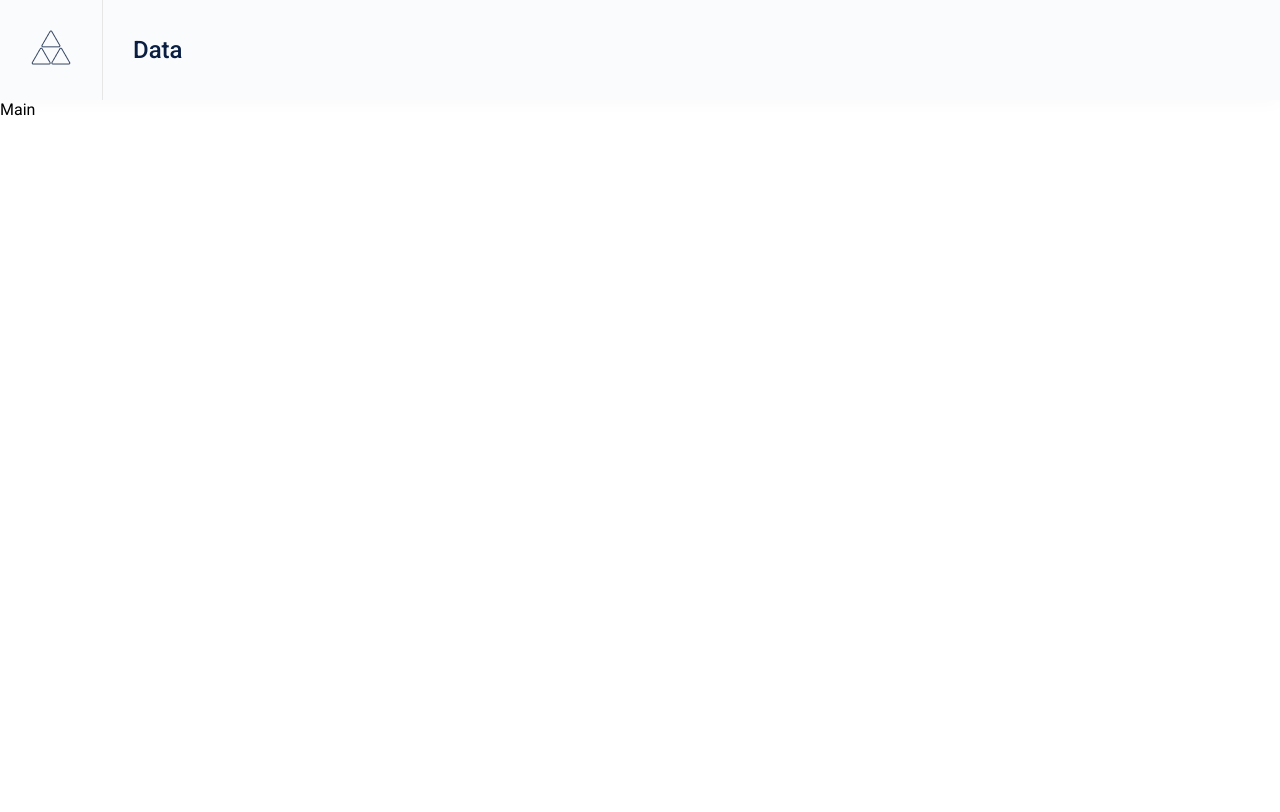
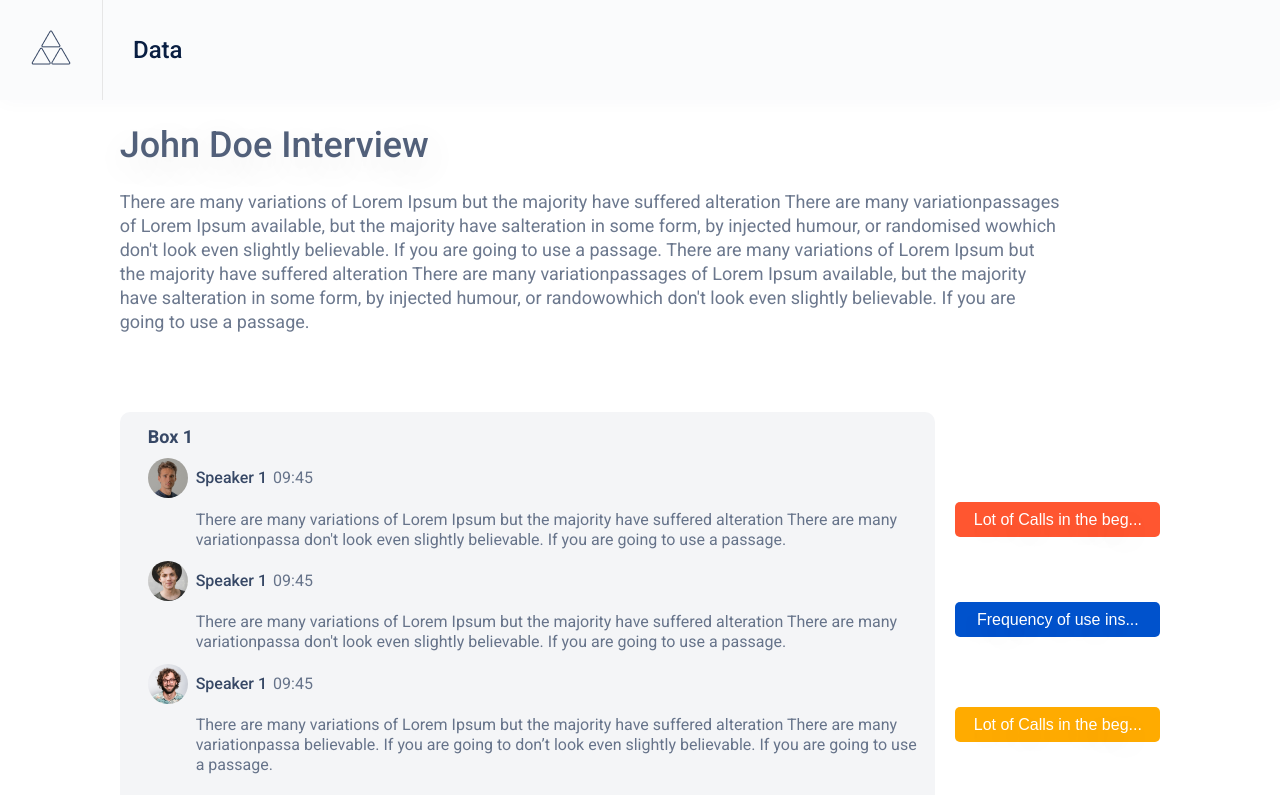
Before and after one commit to Sudarsh1010/plotline-task, a React (Create React App) app: page / in a window 1280 px wide. Shown: the top 812 px of the page. Built offline with nearby package versions, Linux system fonts and the light colour scheme.

Commit message:
Main Page

```diff
--- a/src/container/Main/Main.jsx
+++ b/src/container/Main/Main.jsx
@@ -1,14 +1,47 @@
 // Main Page
 import React from 'react';
+import { useState } from 'react';
+
+// Import the Slate editor factory.
+import { createEditor } from 'slate'
+
+// Import the Slate components and React plugin.
+import { Slate, Editable, withReact } from 'slate-react'
+
 import NavBar from '../../components/NavBar/NavBar';
+import Box from '../../components/Box/Box';
 
 import './Main.scss'
 
 const Main = () => {
+  const [editor] = useState(() => withReact(createEditor()))
+  // initial value to be shown on page
+  const [value, setValue] = useState([
+    {
+      type: 'paragraph',
+      children: [{
+        text: `There are many variations of Lorem Ipsum but the majority have suffered alteration There are many variationpassages of Lorem Ipsum available, but the majority have salteration in some form, by injected humour, or randomised wowhich don't look even slightly believable. If you are going to use a passage. There are many variations of Lorem Ipsum but the majority have suffered alteration There are many variationpassages of Lorem Ipsum available, but the majority have salteration in some form, by injected humour, or randowowhich don't look even slightly believable. If you are going to use a passage.`
+      }],
+    },
+  ])
+
   return (
     <>
       <NavBar />
-      <div>Main</div>
+      <div className='main-content'>
+        <h1>John Doe Interview</h1>
+        <div className="main-paragraph">
+          <Slate
+            editor={editor}
+            value={value}
+            onChange={newValue => setValue(newValue)} // setting new value using useState
+          >
+            <Editable />
+          </Slate>
+        </div>
+
+        <Box />
+      </div>
     </>
   )
 }
--- a/src/container/Main/Main.scss
+++ b/src/container/Main/Main.scss
@@ -0,0 +1,25 @@
+.main-content {
+  margin: 0 9.35%;
+
+  h1 {
+    font-weight: 500;
+    font-size: 36px;
+    line-height: 42px;
+
+    color: #091e42;
+
+    opacity: 0.7;
+    text-shadow: 0px 10px 40px rgba(1, 0, 39, 0.25);
+  }
+
+  .main-paragraph {
+    margin-right: 9.5%;
+    font-weight: 400;
+    font-size: 18px;
+    line-height: 24px;
+
+    color: #091e42;
+
+    opacity: 0.6;
+  }
+}
```
